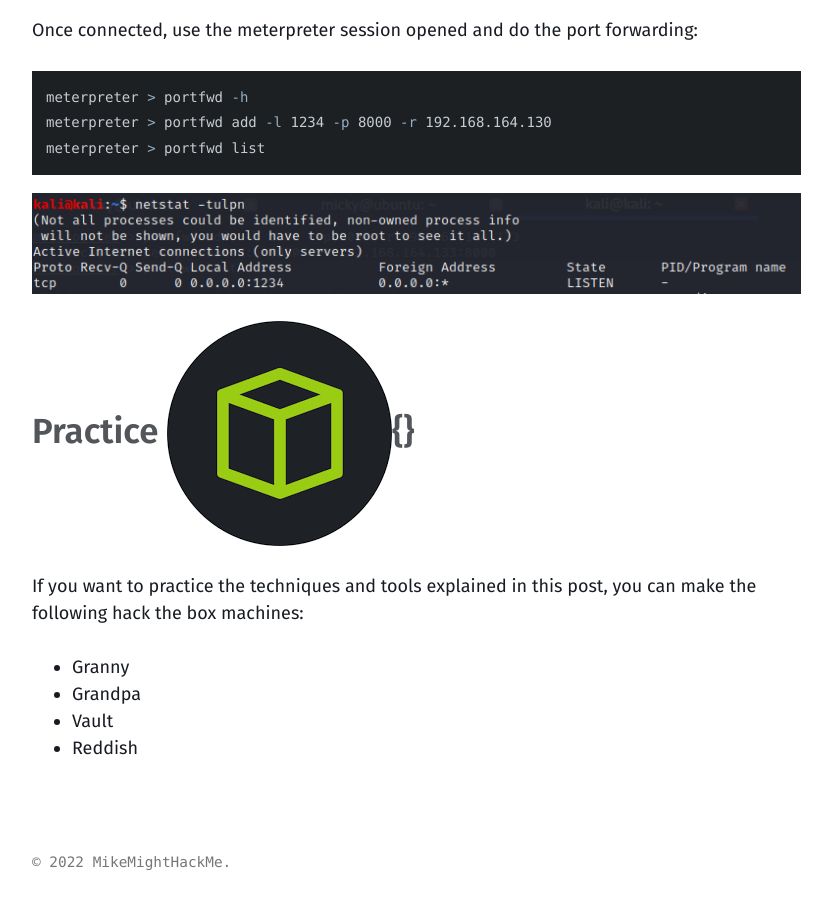
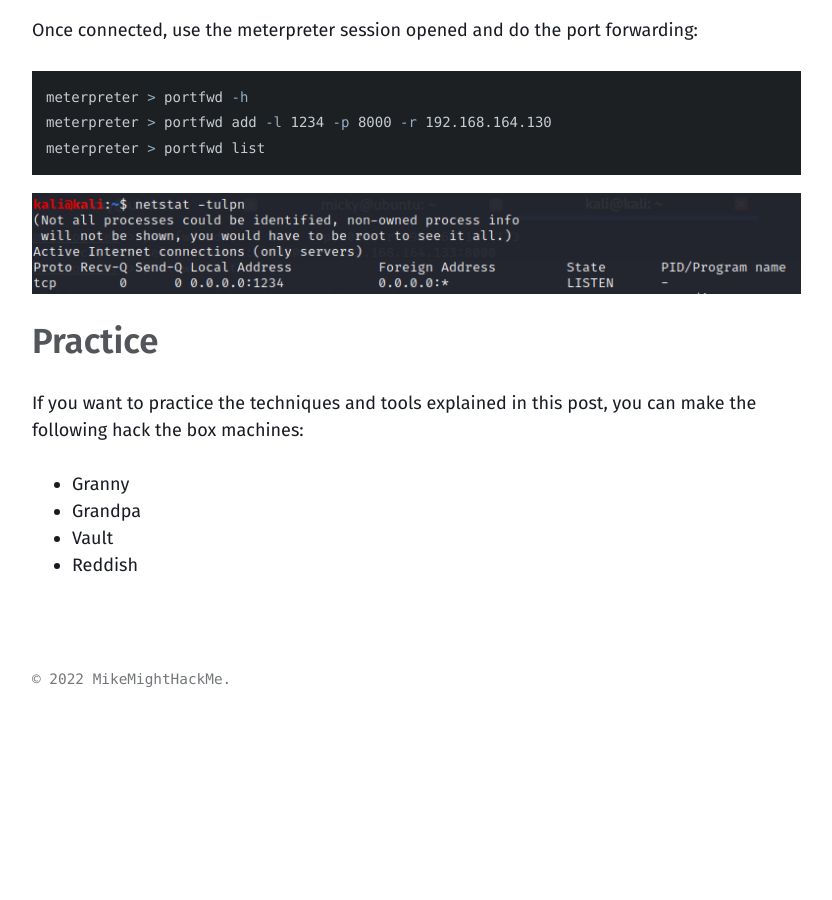
Before and after one commit to MikeMightHack/old-blog, a Jekyll site: the page built from _posts/2022-03-10-PortForwarding.md, in a window 1280 px wide and 900 px high, scrolled down 5363 px. Shown: the whole window, without its empty margins (168-1000 px from the left). Built offline with Jekyll 4.4.1, drawn with Linux system fonts in a browser that asks for light colours; after the commit the page ends 6080 px from its top, so only the background shows below that.

Commit message:
fix post

```diff
--- a/_posts/2022-03-10-PortForwarding.md
+++ b/_posts/2022-03-10-PortForwarding.md
@@ -140,7 +140,7 @@ meterpreter > portfwd list
 
 ![image-center]({{ site.url }}{{ site.baseurl }}\assets\images\tutorials\PortForwarding\20220310135630.png){: .align-center}
 
-## Practice ![]({{ site.url }}{{ site.baseurl }}\assets\images\tutorials\PortForwarding\htb.ico){}
+## Practice
 If you want to practice the techniques and tools explained in this post, you can make the following hack the box machines:
 
 - Granny
```
